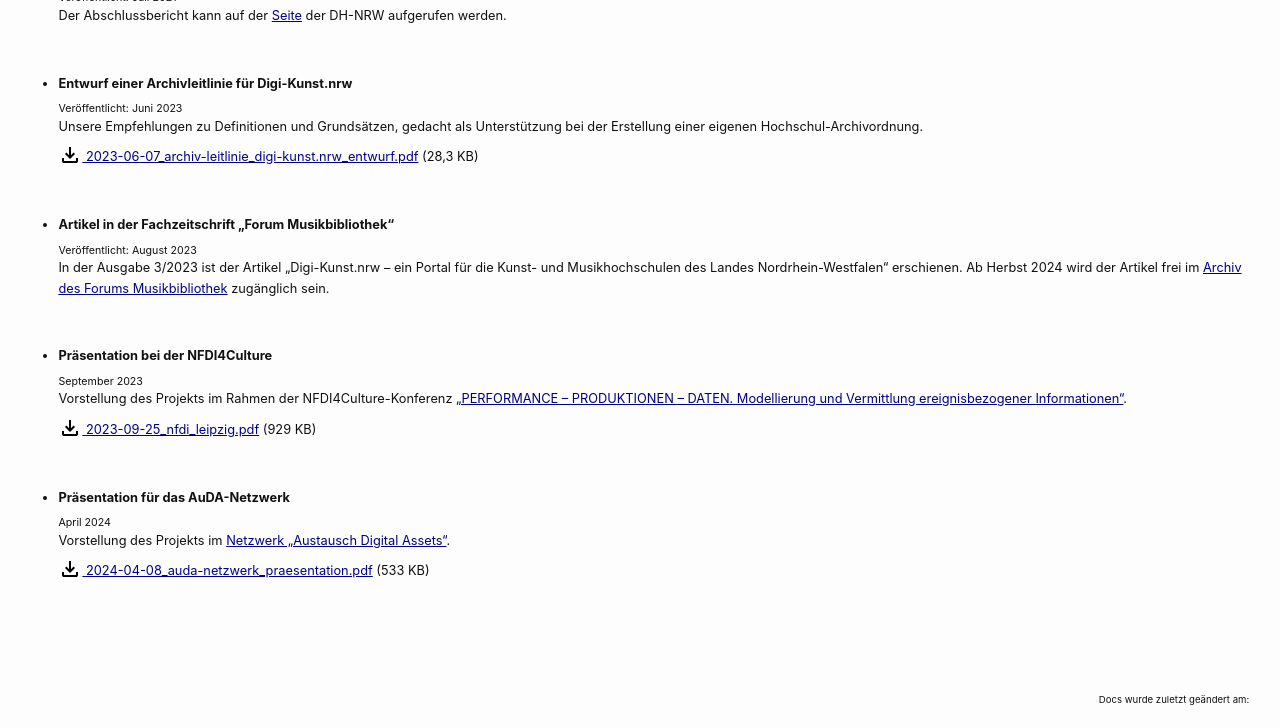
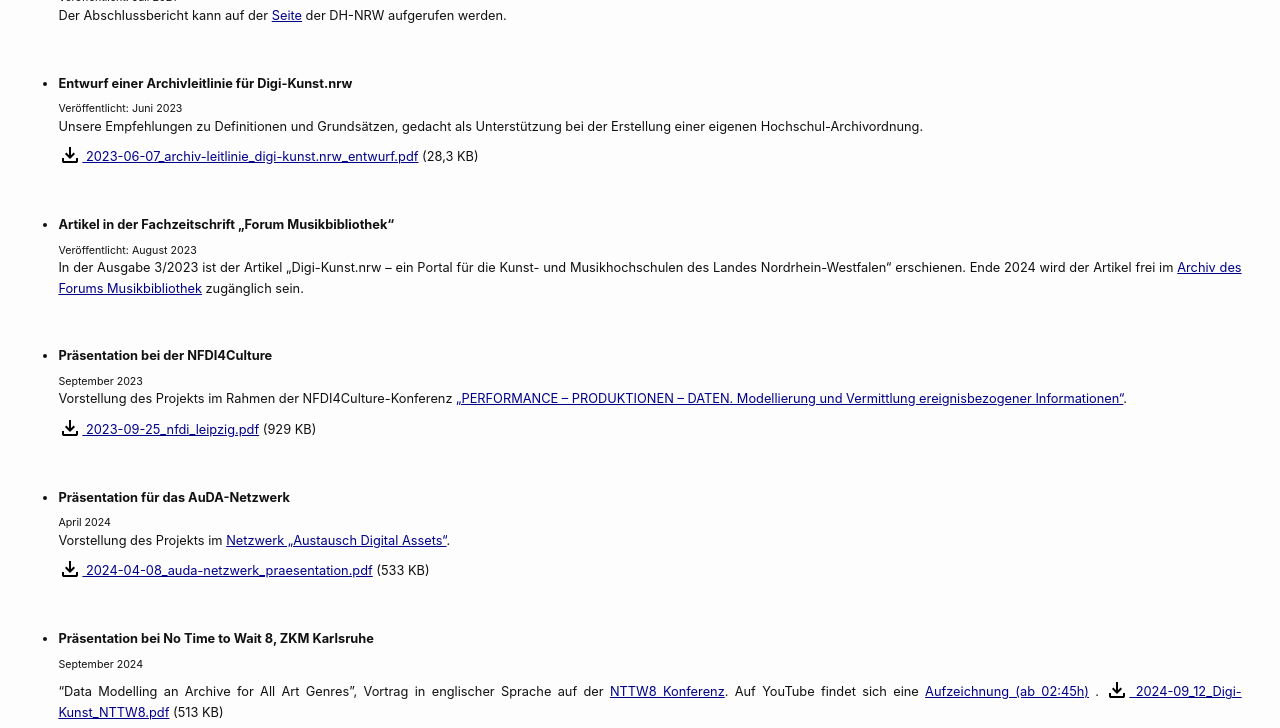
Before and after one commit to ottjannik/digi-kunst.github.io, a Jekyll site: the page built from ressourcen/veroeffentlichungen-und-praesentationen.markdown, in a window 1280 px wide and 900 px high, scrolled down 373 px, cut to the strip 0-728 px from the top of the window. Built offline with Jekyll 4.4.1, drawn with Linux system fonts in a browser that asks for light colours; a script that is not in the unit is left out.

Commit message:
Update Präsentationen

```diff
--- a/ressourcen/veroeffentlichungen-und-praesentationen.markdown
+++ b/ressourcen/veroeffentlichungen-und-praesentationen.markdown
@@ -16,7 +16,7 @@
 * **Artikel in der Fachzeitschrift „Forum Musikbibliothek“**
 <sub>Veröffentlicht: August 2023</sub>
 In der Ausgabe 3/2023 ist der Artikel „Digi-Kunst.nrw – ein Portal für die Kunst- und
-Musikhochschulen des Landes Nordrhein-Westfalen“ erschienen. Ab Herbst 2024 wird der Artikel frei im [Archiv des Forums Musikbibliothek](https://journals.qucosa.de/fmb/issue/archive) zugänglich sein.
+Musikhochschulen des Landes Nordrhein-Westfalen“ erschienen. Ende 2024 wird der Artikel frei im [Archiv des Forums Musikbibliothek](https://journals.qucosa.de/fmb/issue/archive) zugänglich sein.
 
 * **Präsentation bei der NFDI4Culture**
 <sub>September 2023</sub>
@@ -27,3 +27,8 @@
 <sub>April 2024</sub>
 Vorstellung des Projekts im [Netzwerk „Austausch Digital Assets“](https://hfg-karlsruhe.de/forschung-und-entwicklung/orc/auda/).
 [<svg class="download-icon" xmlns="https://www.w3.org/2000/svg" height="24" viewBox="0 -960 960 960" width="24"><path d="M480-320 280-520l56-58 104 104v-326h80v326l104-104 56 58-200 200ZM240-160q-33 0-56.5-23.5T160-240v-120h80v120h480v-120h80v120q0 33-23.5 56.5T720-160H240Z"/></svg> 2024-04-08_auda-netzwerk_praesentation.pdf](/assets/documents/2024-04-08_auda-netzwerk_praesentation.pdf) (533 KB)
+
+* **Präsentation bei No Time to Wait 8, ZKM Karlsruhe**
+<sub>September 2024</sub>
+"Data Modelling an Archive for All Art Genres", Vortrag in englischer Sprache auf der [NTTW8 Konferenz](https://mediaarea.net/NoTimeToWait8). Auf YouTube findet sich eine [Aufzeichnung (ab 02:45h)](https://www.youtube.com/watch?v=QDCFl79PV_M&t=9905s) .
+[<svg class="download-icon" xmlns="https://www.w3.org/2000/svg" height="24" viewBox="0 -960 960 960" width="24"><path d="M480-320 280-520l56-58 104 104v-326h80v326l104-104 56 58-200 200ZM240-160q-33 0-56.5-23.5T160-240v-120h80v120h480v-120h80v120q0 33-23.5 56.5T720-160H240Z"/></svg> 2024-09_12_Digi-Kunst_NTTW8.pdf](/assets/documents/2024-09_12_Digi-Kunst_NTTW8.pdf) (513 KB)
```
Also changed, not shown: 1 other file.
